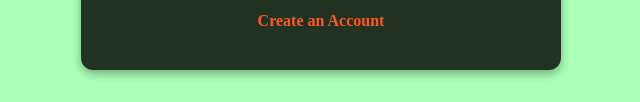
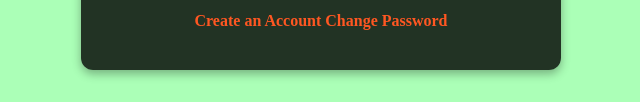
Before and after one commit to Jenna-Suits/ArtMarketplace, a website: page index.html in a window 1280 px wide. Shown: the part 541-643 px from the top of the page, without its empty margins (319-959 px from the left). Drawn offline with Linux system fonts and the light colour scheme.

Commit message:
add a change password file

```diff
--- a/index.html
+++ b/index.html
@@ -23,6 +23,7 @@
 
             <div class="link-container">
                 <a href="createAccount.html">Create an Account</a>
+                <a href="changepassword.html">Change Password</a>
             </div>
         </div>
         <script type="module">
```
Also changed, not shown: changepassword.html (added).
